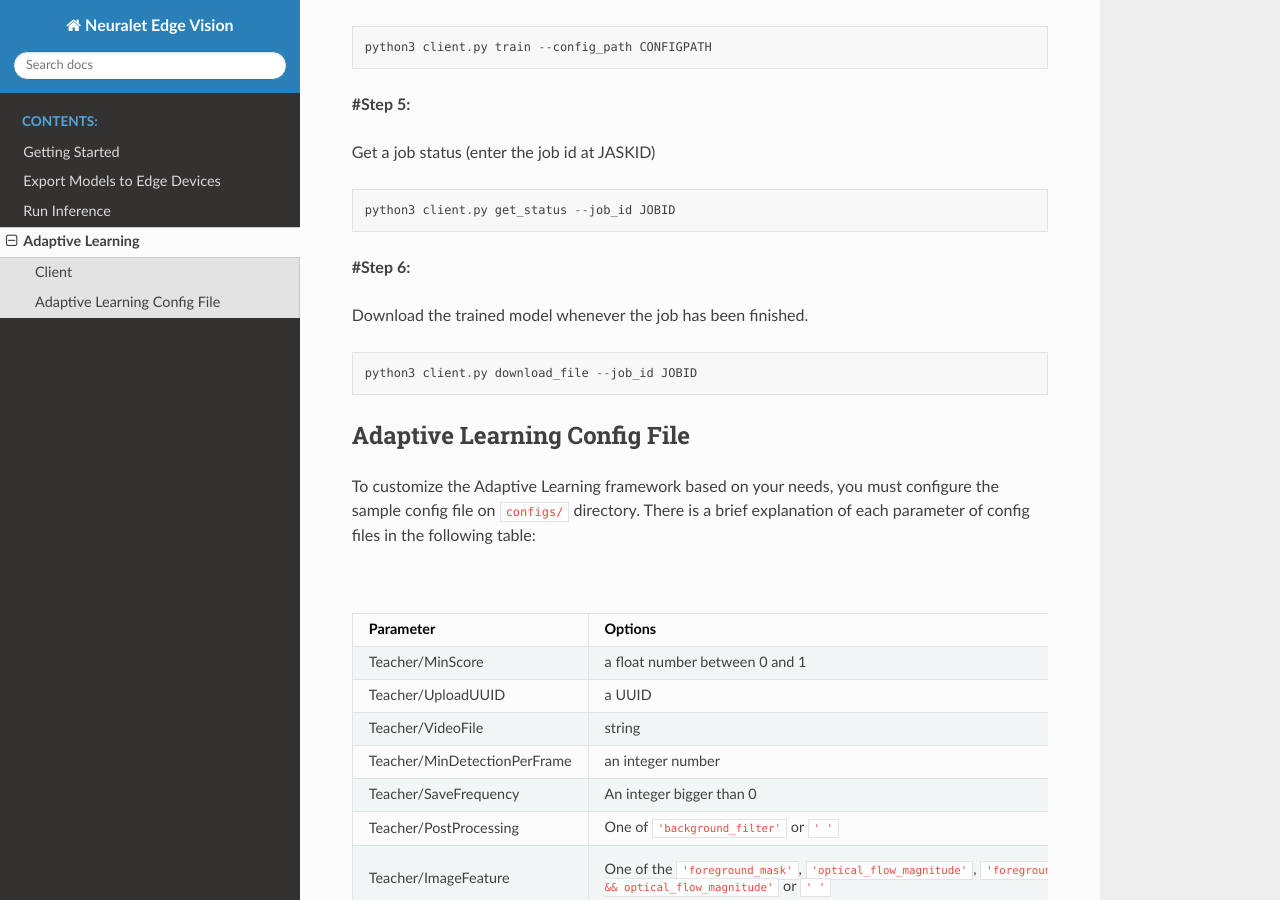
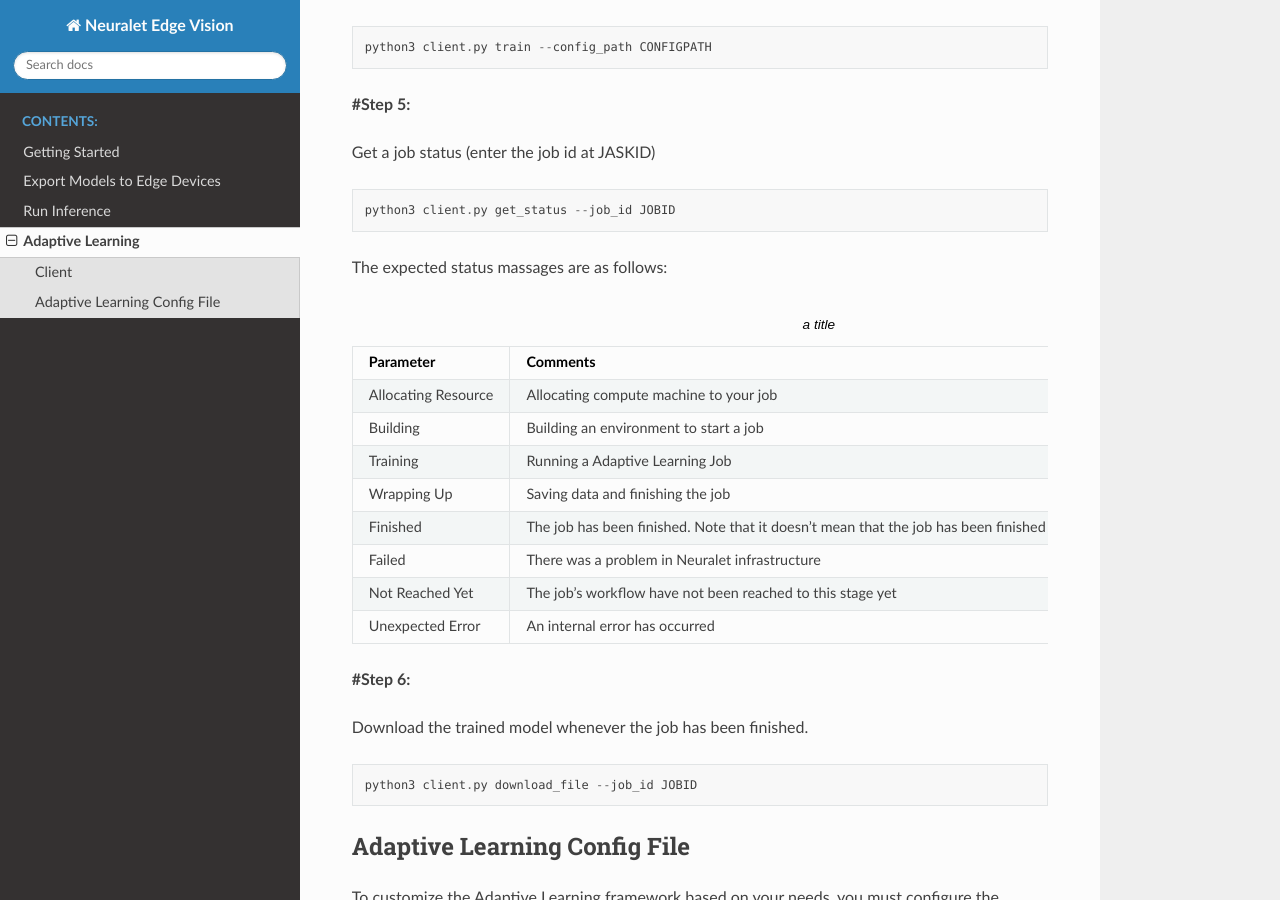
Before and after one commit to alpha-carinae29/docs, a Sphinx documentation site: the page built from docs/source/adaptive_learning.rst, in a window 1280 px wide and 900 px high, scrolled down 1017 px. Built offline with Sphinx 7.4.7 and the Read the Docs theme 2.0.0, drawn with Linux system fonts in a browser that asks for light colours.

Commit message:
add status documentation

```diff
--- a/docs/source/adaptive_learning.rst
+++ b/docs/source/adaptive_learning.rst
@@ -40,6 +40,22 @@ Get a job status (enter the job id at JASKID) ::
 
     python3 client.py get_status --job_id JOBID
 
+
+The expected status massages are as follows:
+
+.. csv-table:: a title
+    :header: "Parameter", "Comments"
+    :widths: 10, 20
+
+    "Allocating Resource", "Allocating compute machine to your job"
+    "Building", "Building an environment to start a job"
+    "Training", "Running a Adaptive Learning Job"
+    "Wrapping Up", "Saving data and finishing the job"
+    "Finished", "The job has been finished. Note that it doesn't mean that the job has been finished successfully. it may finished with error"
+    "Failed", "There was a problem in Neuralet infrastructure"
+    "Not Reached Yet", "The job's workflow have not been reached to this stage yet"
+    "Unexpected Error", "An internal error has occurred"
+
 **#Step 6:**
 
 Download the trained model whenever the job has been finished. ::
```
